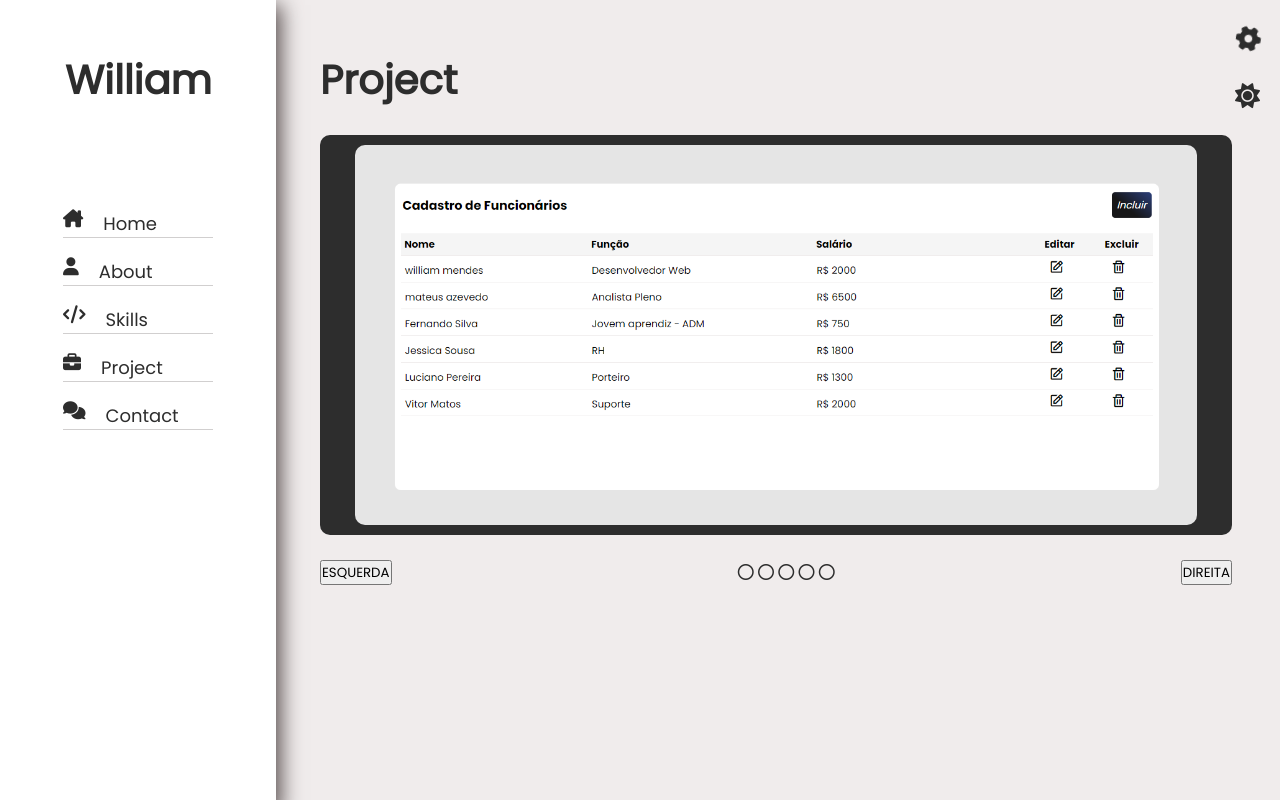
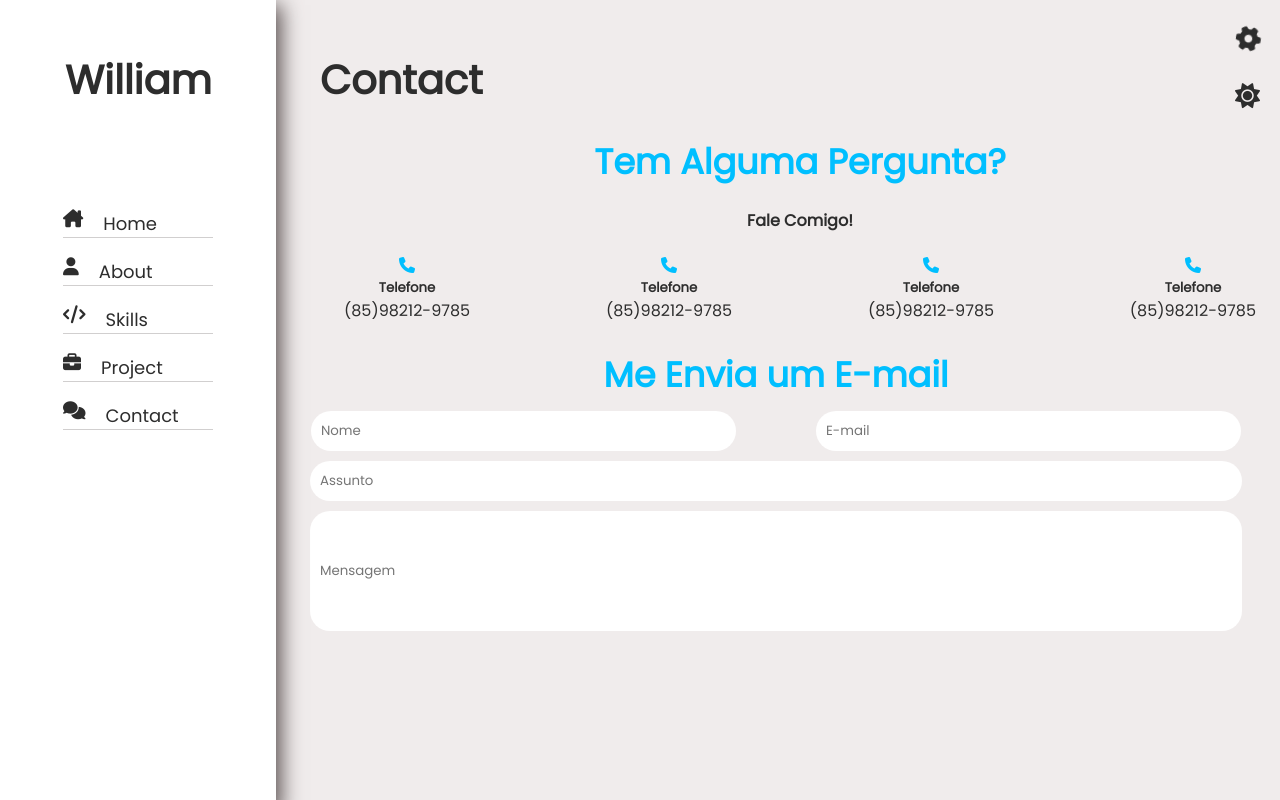
Before and after one commit to WILL-MENDES/Portfolio, a plain HTML site: page index.html in a window 1280 px wide. Drawn offline with nearby package versions, Linux system fonts and the light colour scheme.

```diff
--- a/estilização/estilo.css
+++ b/estilização/estilo.css
@@ -521,3 +521,87 @@ b{
 .controle-icones{
     color: var(--cor-preta);
 }
+
+.container-contact{
+display: flex;
+flex-direction: column;
+width: 100%;
+}
+
+.container-contact h2{
+    margin-top: 50px;
+    margin-bottom: 25px;
+    color: var(--cor-preta);
+    font-size: 40px;
+}
+
+.box-contact{
+    display: flex;
+    flex-direction: column;
+    align-items: center;
+    gap: 20px;
+}
+
+.box-contact h3{
+    font-size: 35px;
+    color: var(--cor-principal);
+}
+
+.box-contact h4{
+    color: var(--cor-preta);
+}
+
+.container-comunicação{
+    display: flex;
+    justify-content:space-between;
+    width: 95%;
+    align-items: center;
+    text-align: center;
+}
+
+.container-comunicação i{
+    color: var(--cor-principal);
+}
+
+.container-comunicação h5,p{
+    color: var(--cor-preta);
+}
+
+form{
+    margin-top: 25px;
+    display: flex;
+    flex-direction: column;
+    align-items: center;
+    width: 95%;
+    gap: 10px;
+}
+
+form h3{
+    font-size: 35px;
+    color: var(--cor-principal);
+}
+
+.box-input{
+    display: flex;
+    width: 102%;
+    gap: 80px;
+    justify-content: space-between;
+
+}
+
+input{
+    width: 100%;
+    padding: 10px;
+    border-radius: 20px;
+    border: none;
+    outline: none;
+}
+
+input:active{
+    border: none;
+}
+
+#textoArea{
+    height: 100px;
+
+}
--- a/index.html
+++ b/index.html
@@ -32,7 +32,7 @@
     </header>
 
     <div class="container-botao-especial">
-        <div id="palheta" class="container-palheta none">
+        <div id="palheta" class="container-palheta animate__animated none">
             <div class="linha-palheta">
                 <button onclick="blue()" style="background-color: #00bfff;"></button>
                 <button onclick="red()" style="background-color: red ;"></button>
@@ -312,7 +312,7 @@
 
         </section>
 
-        <section id="pagina4"  class="container-project animate__animated">
+        <section id="pagina4"  class="none container-project animate__animated">
 
             <div>
                 <h2 class="titulo-project">Project</h2>
@@ -447,24 +447,55 @@
 
             </div>
 
+        </section>
+        <section id="pagina5"  class="container-contact animate__animated">
 
+            <div>
+                <h2 class="titulo-contact">Contact</h2>
+            </div>
 
+            <div class="box-contact">
+                <h3>Tem Alguma Pergunta?</h3>
+                <h4>Fale Comigo!</h4>
+                <div class="container-comunicação">
+                    <div>
+                        <i class="fa-solid fa-phone"></i>
+                        <h5>Telefone</h5>
+                        <p>(85)98212-9785</p>
+                    </div>
+                    <div>
+                        <i class="fa-solid fa-phone"></i>
+                        <h5>Telefone</h5>
+                        <p>(85)98212-9785</p>
+                    </div>
+                    <div>
+                        <i class="fa-solid fa-phone"></i>
+                        <h5>Telefone</h5>
+                        <p>(85)98212-9785</p>
+                    </div>
+                    <div>
+                        <i class="fa-solid fa-phone"></i>
+                        <h5>Telefone</h5>
+                        <p>(85)98212-9785</p>
+                    </div>
+                </div>
+            </div>
 
+            <form>
 
+                <h3>Me Envia um E-mail</h3>
 
+                <div class="box-input">
+                    <input type="text" placeholder="Nome">
+                    <input type="email" placeholder="E-mail">
+                </div>
 
+                <input type="text" placeholder="Assunto">
 
+                <input id="textoArea" type="text" placeholder="Mensagem">
 
+            </form>
 
-
-
-
-
-
-
-        </section>
-        <section id="pagina5"  class="none animate__animated">
-            <h1>34444444444444444444444444</h1>
         </section>
 
 
--- a/scripts/app.js
+++ b/scripts/app.js
@@ -220,11 +220,17 @@ function sol(){
 
 function ativaPalheta(){
 
-  $("#palheta").removeClass("none").addClass("flex");
+  $("#palheta").removeClass("none").addClass("flex").addClass("animate__bounceIn");
 
   document.addEventListener("dblclick", function(){
 
-    $("#palheta").removeClass("flex").addClass("none");
+    $("#palheta").removeClass("animate__bounceIn").addClass("animate__hinge")
+
+    setTimeout(function(){
+      $("#palheta").removeClass("flex").removeClass("animate__hinge").addClass("none");
+    },2000)
+
+
   })
 
 };
```
